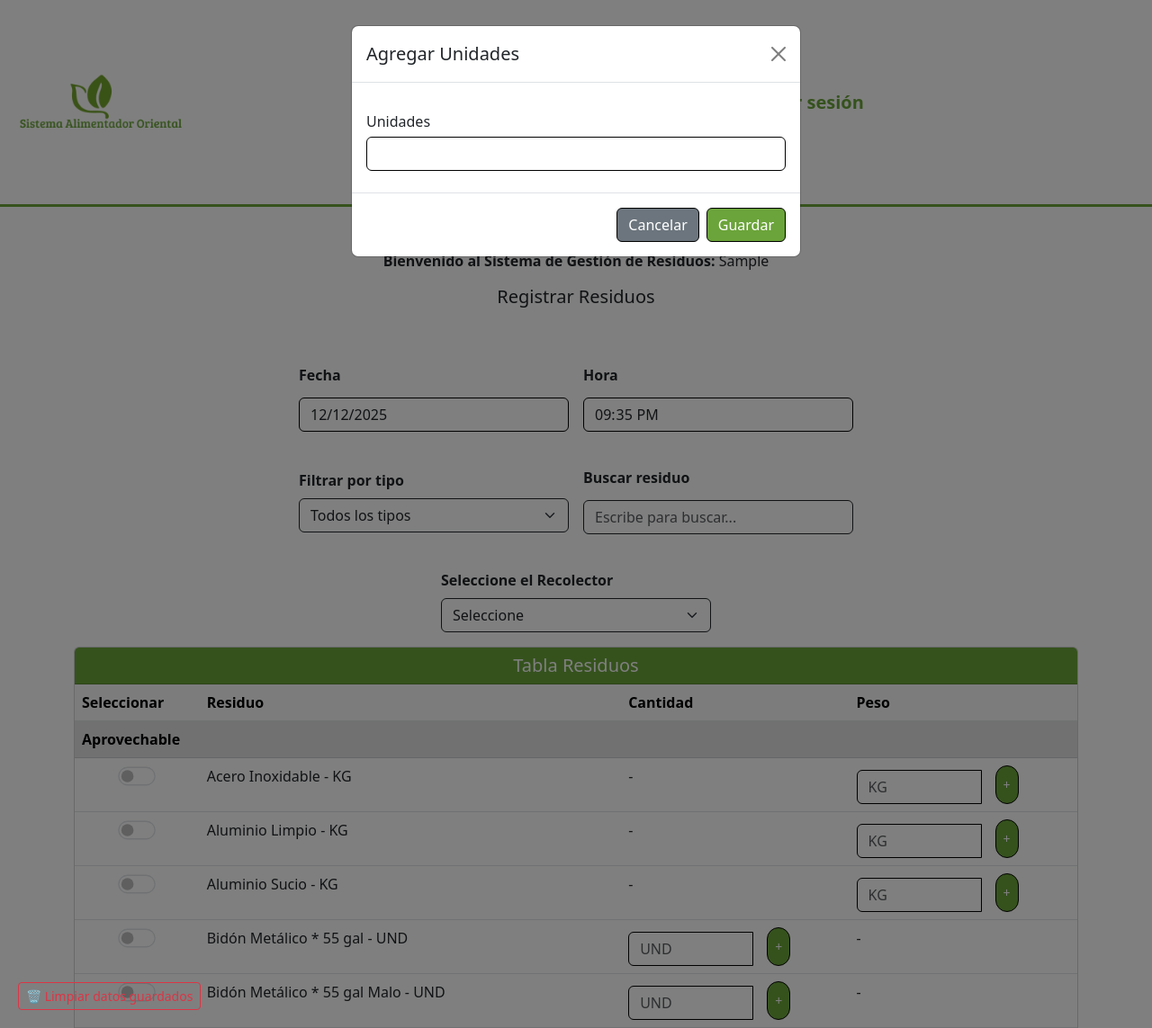
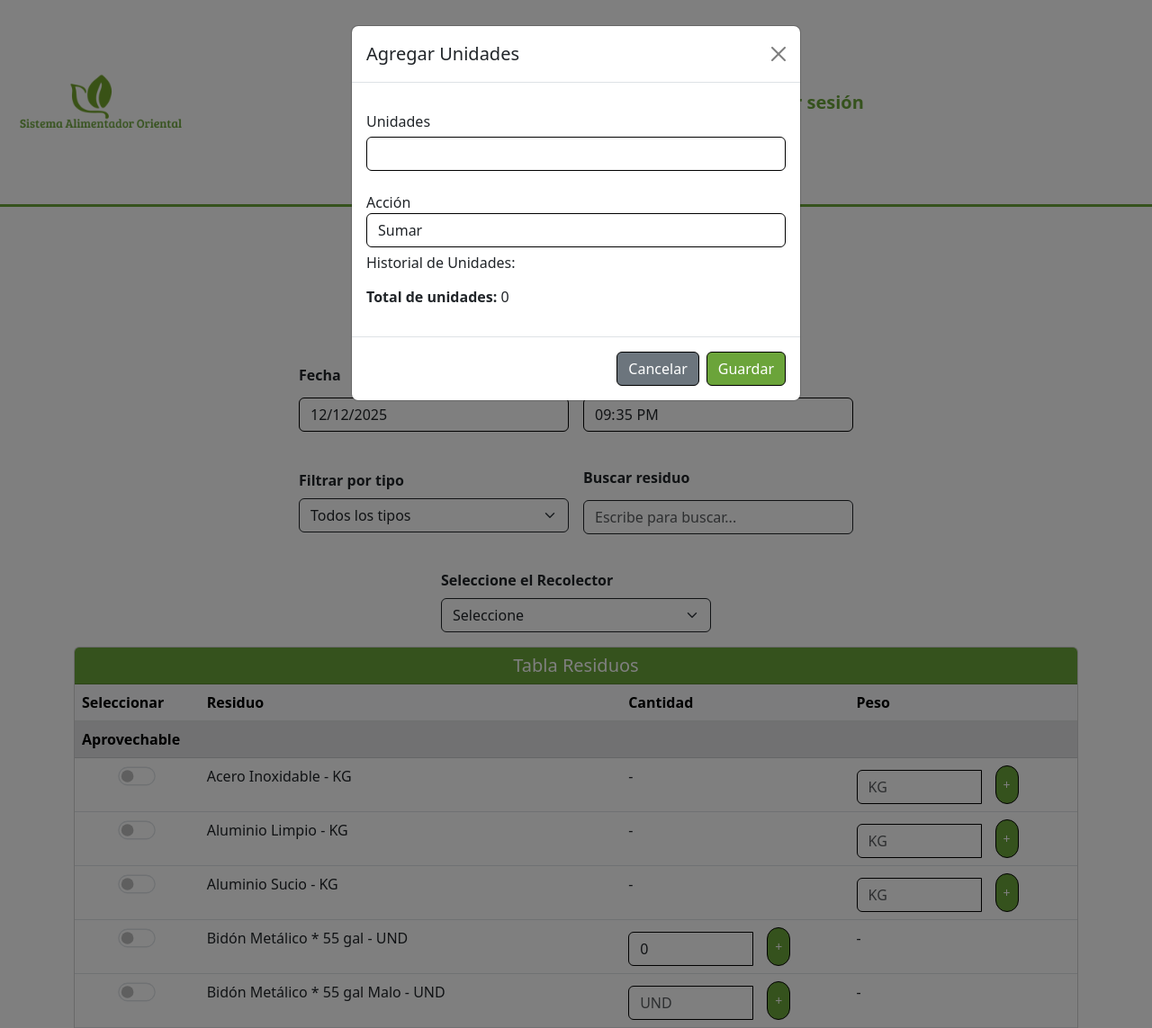
Before and after one commit to SistemaAlimentadorOriental6/Gestion-Residuos, a Django app: page /residuos/formularioResiduos in a window 1280 px wide, after a click that opens the changed part. Shown: the whole page at 90% size. Run offline with Django 5.2, Linux system fonts and the light colour scheme; the visitor is signed in with stand-in values (Sample User, id 1); data that the repository does not hold is empty; some libraries are stand-ins or nearby versions.

Commit message:
fix: Corrección para poder restar unidades y quitando el botón de eliminar para que no interfiera al guiardar registros

```diff
--- a/GestionResiduos/Templates/Residuos/formulario.html
+++ b/GestionResiduos/Templates/Residuos/formulario.html
@@ -227,8 +227,20 @@
                         <button type="button" class="btn-close" data-bs-dismiss="modal"></button>
                     </div>
                     <div class="modal-body">
+
                         <label>Unidades</label>
                         <input type="number" step="1" id="cantidadUnidades" class="form-control mb-2 border-black">
+
+                        <label>Acción</label>
+                        <select id="accionUnidades" class="form-control mb-2 border-black">
+                            <option value="sumar">Sumar</option>
+                            <option value="restar">Restar</option>
+                        </select>
+
+                        <h6>Historial de Unidades:</h6>
+                        <ul id="historialUnidades" class="list-group mb-2"></ul>
+
+                        <p><strong>Total de unidades:</strong> <span id="totalUnidadesGeneral">0</span></p>
                     </div>
                     <div class="modal-footer">
                         <button type="button" class="btn btn-secondary border-black"
@@ -413,9 +425,44 @@
     // 5. MODALES - DEFINIR HISTORIALES Y FUNCIONES
     // ============================================================
     document.addEventListener("DOMContentLoaded", function () {
-        // ⭐ VARIABLE GLOBAL DE HISTORIALES
+        // ⭐ VARIABLES GLOBALES
         window.historiales = {};
+        window.historialUnidades = {};
         let claveActual = null;
+
+        // ⭐ FUNCIÓN PARA OBTENER ID DE USUARIO (necesaria para guardar)
+        window.obtenerIdUsuario = function() {
+            const userInfo = document.querySelector('[data-user-id]');
+            if (userInfo) return userInfo.dataset.userId;
+
+            const welcomeText = document.querySelector('.text-center.mb-3');
+            if (welcomeText) {
+                const match = welcomeText.textContent.match(/Bienvenido al Sistema de Gestión de Residuos:\s*(.+)/);
+                if (match) return match[1].trim();
+            }
+
+            const userInput = document.querySelector('input[name="username"], input[name="user_id"]');
+            if (userInput) return userInput.value;
+
+            return 'usuario_desconocido';
+        };
+
+        // ⭐ FUNCIÓN GLOBAL para guardar historial de unidades
+        window.guardarHistorialUnidades = function() {
+            try {
+                const USUARIO_ID = window.obtenerIdUsuario();
+                const HISTORIAL_KEY = `formulario_residuos_historial_${USUARIO_ID}`;
+
+                const data = {
+                    usuario: USUARIO_ID,
+                    timestamp: new Date().toISOString(),
+                    historialUnidades: window.historialUnidades || {}
+                };
+                localStorage.setItem(`${HISTORIAL_KEY}_unidades`, JSON.stringify(data));
+            } catch (e) {
+                console.error("❌ Error al guardar historialUnidades:", e);
+            }
+        };
 
         // ⭐ FUNCIÓN GLOBAL actualizarHistorial
         window.actualizarHistorial = function(clave) {
@@ -447,6 +494,39 @@
             if (inputPeso) {
                 inputPeso.value = totalGeneral.toFixed(2);
                 inputPeso.dispatchEvent(new Event('input'));
+            }
+        };
+
+        // ⭐ FUNCIÓN GLOBAL actualizarHistorialUnidades
+        window.actualizarHistorialUnidades = function(clave) {
+            const historialList = document.getElementById("historialUnidades");
+            const totalSpan = document.getElementById("totalUnidadesGeneral");
+            const inputCantidad = document.querySelector(`input[name='cantidad_${clave}']`);
+
+            historialList.innerHTML = "";
+            const historial = window.historialUnidades[clave] || [];
+
+            // El total es el último registro
+            const total = historial.length > 0
+                ? historial[historial.length - 1].cantidadFinal
+                : 0;
+
+            historial.forEach((registro, index) => {
+                const li = document.createElement("li");
+                li.classList.add("list-group-item");
+                li.innerHTML = `${index + 1}: ${registro.accion === 'sumar' ? '+' : '-'}${registro.cantidad} → Total: ${registro.cantidadFinal}
+                    <button class="btn btn-danger btn-sm ms-2" onclick="confirmarEliminarUnidad('${clave}', ${index})">
+                        <i class="fas fa-trash-alt"></i>
+                    </button>
+                `;
+                historialList.appendChild(li);
+            });
+
+            totalSpan.textContent = total;
+
+            if (inputCantidad) {
+                inputCantidad.value = total;
+                inputCantidad.dispatchEvent(new Event("input"));
             }
         };
 
@@ -491,7 +571,7 @@
             modal.hide();
         });
 
-        // Funciones para eliminar registros
+        // Funciones para eliminar registros de PESO
         window.confirmarEliminar = function(clave, index) {
             Swal.fire({
                 title: '¿Estás seguro?',
@@ -515,6 +595,46 @@
             window.actualizarHistorial(clave);
         };
 
+        // Funciones para eliminar registros de UNIDADES
+        window.confirmarEliminarUnidad = function(clave, index) {
+            Swal.fire({
+                title: '¿Eliminar unidad?',
+                text: "Esta acción no se puede deshacer.",
+                icon: 'warning',
+                showCancelButton: true,
+                confirmButtonColor: '#6ba43a',
+                cancelButtonColor: '#d33',
+                confirmButtonText: 'Eliminar',
+                cancelButtonText: 'Cancelar'
+            }).then(result => {
+                if (result.isConfirmed) {
+                    window.eliminarUnidad(clave, index);
+                    Swal.fire('Eliminado!', 'El registro fue eliminado.', 'success');
+                }
+            });
+        };
+
+        window.eliminarUnidad = function(clave, index) {
+            window.historialUnidades[clave].splice(index, 1);
+
+            // ⭐ Recalcular totales acumulados después de eliminar
+            let acumulado = 0;
+            window.historialUnidades[clave].forEach(registro => {
+                if (registro.accion === 'sumar') {
+                    acumulado += registro.cantidad;
+                } else {
+                    acumulado -= registro.cantidad;
+                }
+                if (acumulado < 0) acumulado = 0;
+                registro.cantidadFinal = acumulado;
+            });
+
+            // ⭐ GUARDAR en localStorage
+            window.guardarHistorialUnidades();
+
+            window.actualizarHistorialUnidades(clave);
+        };
+
         // Modal de unidades
         let claveActualUnidades = null;
 
@@ -522,28 +642,54 @@
             btn.addEventListener("click", function () {
                 claveActualUnidades = this.dataset.clave;
                 document.getElementById("cantidadUnidades").value = "";
+                document.getElementById("accionUnidades").value = "sumar";
+                window.actualizarHistorialUnidades(claveActualUnidades);
             });
         });
 
         document.getElementById("guardarUnidades").addEventListener("click", function () {
             const cantidad = parseInt(document.getElementById("cantidadUnidades").value) || 0;
+            const accion = document.getElementById("accionUnidades").value;
 
             if (cantidad <= 0) {
-                alert("La cantidad de unidades debe ser mayor a 0");
+                Swal.fire({
+                    icon: "warning",
+                    title: "Cantidad inválida",
+                    text: "La cantidad debe ser mayor a 0",
+                });
                 return;
             }
 
-            const inputCantidad = document.querySelector(`input[name='cantidad_${claveActualUnidades}']`);
-            const totalActual = parseInt(inputCantidad.value) || 0;
+            if (!window.historialUnidades[claveActualUnidades]) {
+                window.historialUnidades[claveActualUnidades] = [];
+            }
 
-            inputCantidad.value = (totalActual + cantidad);
-            inputCantidad.dispatchEvent(new Event('input'));
+            const historial = window.historialUnidades[claveActualUnidades];
+            const totalActual = historial.length > 0
+                ? historial[historial.length - 1].cantidadFinal
+                : 0;
+
+            let nuevoTotal = accion === "sumar"
+                ? totalActual + cantidad
+                : totalActual - cantidad;
+
+            if (nuevoTotal < 0) nuevoTotal = 0;
+
+            historial.push({
+                accion,
+                cantidad,
+                cantidadFinal: nuevoTotal
+            });
+
+            // ⭐ GUARDAR en localStorage
+            window.guardarHistorialUnidades();
+
+            window.actualizarHistorialUnidades(claveActualUnidades);
 
             const modal = bootstrap.Modal.getInstance(document.getElementById("modalUnidades"));
             modal.hide();
         });
 
-        console.log('✅ Modales y historiales inicializados');
     });
 
     // ============================================================
@@ -552,8 +698,6 @@
     document.addEventListener("DOMContentLoaded", function () {
 
         setTimeout(() => {
-            console.log('🚀 Iniciando sistema de persistencia...');
-
             // Verificar que historiales esté disponible
             if (typeof window.historiales === 'undefined') {
                 console.error('❌ Error: historiales no está definido');
@@ -565,31 +709,10 @@
                 return;
             }
 
-            console.log('✅ Variables encontradas, continuando...');
-
             // ========== OBTENER ID DEL USUARIO ==========
-            function obtenerIdUsuario() {
-                const userInfo = document.querySelector('[data-user-id]');
-                if (userInfo) return userInfo.dataset.userId;
-
-                const welcomeText = document.querySelector('.text-center.mb-3');
-                if (welcomeText) {
-                    const match = welcomeText.textContent.match(/Bienvenido al Sistema de Gestión de Residuos:\s*(.+)/);
-                    if (match) return match[1].trim();
-                }
-
-                const userInput = document.querySelector('input[name="username"], input[name="user_id"]');
-                if (userInput) return userInput.value;
-
-                console.warn('⚠️ No se pudo identificar el usuario');
-                return 'usuario_desconocido';
-            }
-
-            const USUARIO_ID = obtenerIdUsuario();
+            const USUARIO_ID = window.obtenerIdUsuario();
             const STORAGE_KEY = `formulario_residuos_temp_${USUARIO_ID}`;
             const HISTORIAL_KEY = `formulario_residuos_historial_${USUARIO_ID}`;
-
-            console.log(`🔐 Usuario identificado: ${USUARIO_ID}`);
 
             // ========== FUNCIONES DE GUARDADO ==========
             function guardarEstadoFormulario() {
@@ -663,6 +786,20 @@
                     if (parsed.usuario !== USUARIO_ID) return {};
 
                     return parsed.historiales || {};
+                } catch (e) {
+                    return {};
+                }
+            }
+
+            function recuperarHistorialUnidades() {
+                try {
+                    const data = localStorage.getItem(`${HISTORIAL_KEY}_unidades`);
+                    if (!data) return {};
+
+                    const parsed = JSON.parse(data);
+                    if (parsed.usuario !== USUARIO_ID) return {};
+
+                    return parsed.historialUnidades || {};
                 } catch (e) {
                     return {};
                 }
@@ -751,9 +888,8 @@
 
             function integrarConHistorial() {
                 const historialesGuardados = recuperarHistoriales();
-
+                const historialesUnidadesGuardados = recuperarHistorialUnidades();
                 if (Object.keys(historialesGuardados).length > 0) {
-                    console.log('📦 Restaurando historiales...');
                     Object.assign(window.historiales, historialesGuardados);
 
                     Object.keys(historialesGuardados).forEach(clave => {
@@ -761,8 +897,16 @@
                             window.actualizarHistorial(clave);
                         }
                     });
+                }
 
-                    console.log('✅ Historiales restaurados completamente');
+                if (typeof window.historialUnidades !== 'undefined' && Object.keys(historialesUnidadesGuardados).length > 0) {
+                    Object.assign(window.historialUnidades, historialesUnidadesGuardados);
+
+                    Object.keys(historialesUnidadesGuardados).forEach(clave => {
+                        if (historialesUnidadesGuardados[clave]?.length > 0 && typeof window.actualizarHistorialUnidades === 'function') {
+                            window.actualizarHistorialUnidades(clave);
+                        }
+                    });
                 }
             }
 
@@ -774,9 +918,18 @@
                 guardarEstadoFormulario();
             };
 
+            // Wrapper para actualizarHistorialUnidades
+            if (typeof window.actualizarHistorialUnidades === 'function') {
+                const actualizarHistorialUnidadesOriginal = window.actualizarHistorialUnidades;
+                window.actualizarHistorialUnidades = function(clave) {
+                    actualizarHistorialUnidadesOriginal(clave);
+                    window.guardarHistorialUnidades(); // ⭐ Usar función global
+                    guardarEstadoFormulario();
+                };
+            }
+
             // ========== LIMPIEZA ==========
             function limpiarDatosGuardados() {
-                // Elimina TODAS las claves guardadas por este sistema
                 Object.keys(localStorage).forEach(key => {
                     if (
                         key.startsWith('formulario_residuos_temp_') ||
@@ -786,12 +939,13 @@
                     }
                 });
 
-                // Limpia también memoria interna
                 if (typeof window.historiales !== 'undefined') {
                     window.historiales = {};
                 }
 
-                console.log('🧹 Se eliminaron todos los datos del sistema de residuos');
+                if (typeof window.historialUnidades !== 'undefined') {
+                    window.historialUnidades = {};
+                }
             }
 
             function limpiarDatosAntiguos() {
@@ -850,14 +1004,12 @@
                 });
 
                 setInterval(guardarEstadoFormulario, 30000);
-                console.log('✅ Auto-guardado configurado');
             }
 
             function configurarLimpiezaAlEnviar() {
                 const form = document.querySelector('form');
                 if (form) {
                     form.addEventListener('submit', function () {
-                        console.log('📤 Enviando formulario... limpieza inmediata');
                         limpiarDatosGuardados();
                     });
                 }
@@ -899,43 +1051,6 @@
                 });
             }
 
-            // ========== BOTÓN DE LIMPIEZA MANUAL ==========
-            function agregarBotonLimpiezaManual() {
-                if (localStorage.getItem(STORAGE_KEY)) {
-                    const btnLimpiar = document.createElement('button');
-                    btnLimpiar.type = 'button';
-                    btnLimpiar.className = 'btn btn-sm btn-outline-danger';
-                    btnLimpiar.style.cssText = 'position: fixed; bottom: 20px; left: 20px; z-index: 9999;';
-                    btnLimpiar.innerHTML = '🗑️ Limpiar datos guardados';
-                    btnLimpiar.onclick = function() {
-                        Swal.fire({
-                            title: '¿Eliminar datos guardados?',
-                            text: 'Se borrarán todos los datos temporales',
-                            icon: 'warning',
-                            showCancelButton: true,
-                            confirmButtonColor: '#dc3545',
-                            cancelButtonColor: '#6c757d',
-                            confirmButtonText: 'Sí, eliminar',
-                            cancelButtonText: 'Cancelar'
-                        }).then((result) => {
-                            if (result.isConfirmed) {
-                                limpiarDatosGuardados();
-                                Swal.fire({
-                                    icon: 'success',
-                                    title: 'Datos eliminados',
-                                    text: 'La página se recargará',
-                                    timer: 2000,
-                                    showConfirmButton: false
-                                }).then(() => {
-                                    location.reload();
-                                });
-                            }
-                        });
-                    };
-                    document.body.appendChild(btnLimpiar);
-                }
-            }
-
             // ========== INICIALIZACIÓN ==========
             limpiarDatosAntiguos();
 
@@ -952,10 +1067,6 @@
             }, 500);
 
             setTimeout(guardarEstadoFormulario, 1000);
-            setTimeout(agregarBotonLimpiezaManual, 1500);
-
-            console.log('✅ Sistema de persistencia inicializado correctamente');
-
         }, 500);
     });
 
```
